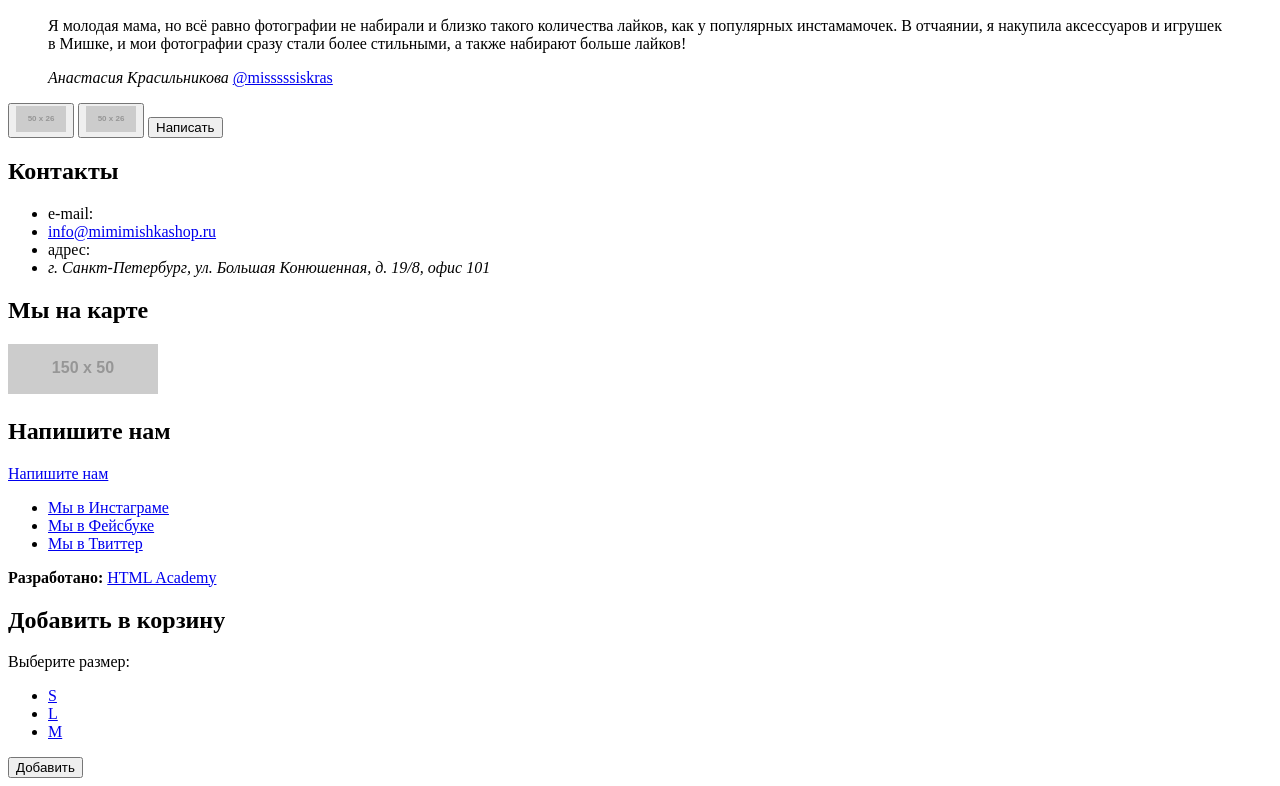
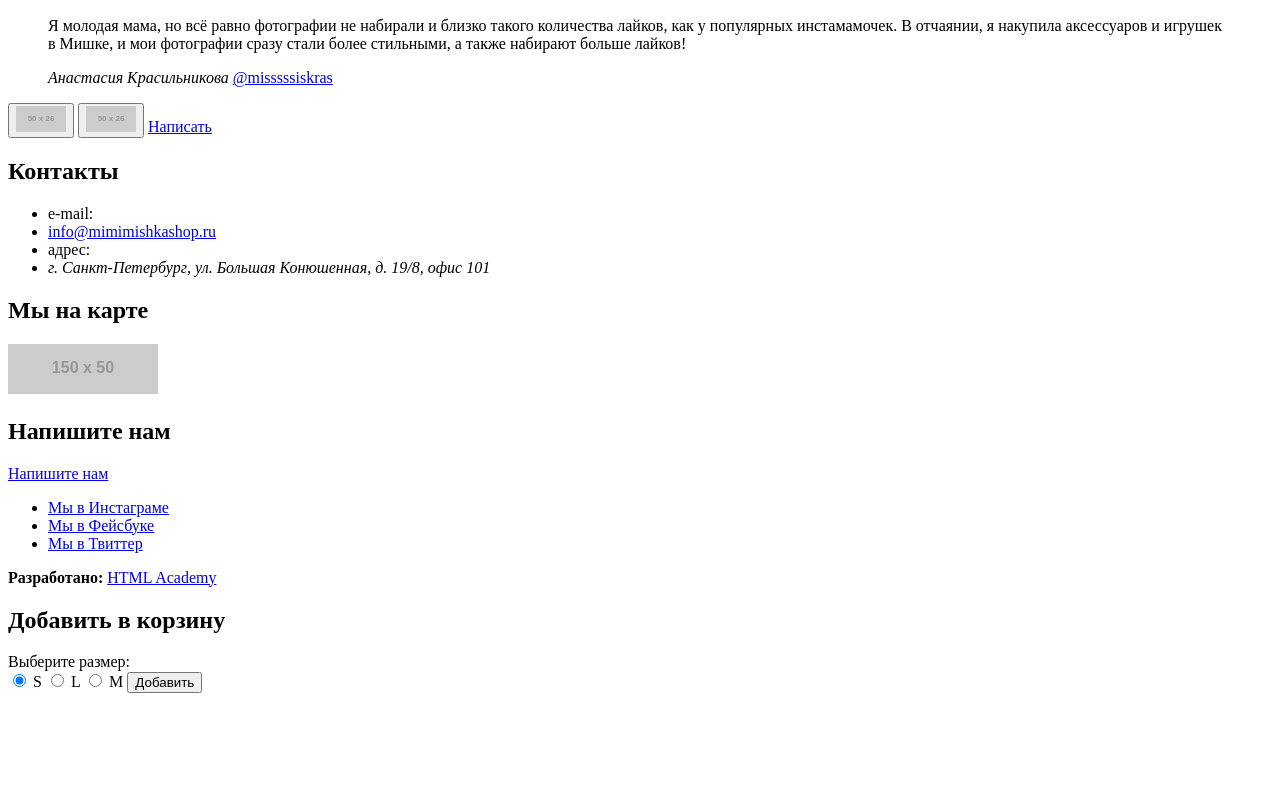
Before and after one commit to Stepan881/844681-mishka, a plain HTML site: page 4/index.html in a window 1280 px wide. Shown: the part 870-1656 px from the top of the page. After the commit the page ends 1571 px from the top, so only its background shows below. Drawn offline with Linux system fonts and the light colour scheme; placeholder pictures from the web are drawn by us.

Commit message:
:heavy_check_mark: Сборка #4

```diff
--- a/4/index.html
+++ b/4/index.html
@@ -26,7 +26,7 @@
         <h2 class="goods__head">Милые штуки ручной работы для дома</h2>
         <a class="goods__list" href="#">
           <ul class="goods__list">
-            <li class="goods__items"><a class="goods__link"href="#">Предметы интерьера</a></li>
+            <li class="goods__items"><a class="goods__link" href="#">Предметы интерьера</a></li>
             <li class="goods__items"><a class="goods__link" href="#">Детские игрушки</a></li>
           </ul>
         </a>
@@ -78,7 +78,7 @@
           </blockquote>
           <button class="reviews__btn" type="button"><img class="reviews__prev--img" src="http://placehold.it/50x26" alt="prev"></button>
           <button class="reviews__btn" type="button"><img class="reviews__next--img" src="http://placehold.it/50x26" alt="next"></button>
-          <button class="reviews__btn-write" type="button">Написать</button>
+          <a class="reviews__btn-write" href="#">Написать</a>
       </section>
       <section class="contacts">
         <h2 class="contacts__header">Контакты</h2>
@@ -103,13 +103,13 @@
       <div class="footer__social">
       <ul class="footer__list">
         <li class="footer__item">
-          <a class="footer__link footer__instagram" href="#">Мы в Инстаграме</a>
+          <a class="footer__instagram" href="#">Мы в Инстаграме</a>
         </li>
         <li class="social__item">
-          <a class="footer__link footer__facebook" href="#">Мы в Фейсбуке</a>
+          <a class="footer__facebook" href="#">Мы в Фейсбуке</a>
         </li>
         <li class="social__item">
-          <a class="footer__link footer__twitter" href="#">Мы в Твиттер</a>
+          <a class="footer__twitter" href="#">Мы в Твиттер</a>
         </li>
       </ul>
       </div>
@@ -121,12 +121,21 @@
     <section class="popap">
       <h2 class="popap__header">Добавить в корзину</h2>
       <span class="popap__size">Выберите размер:</span>
-      <ul class="popap__list">
-        <li class="popap__item"><a class="popap__link-s" href="#">S</a></li>
-        <li class="popap__item"><a class="popap__link-l" href="#">L</a></li>
-        <li class="popap__item"><a class="popap__link-m" href="#">M</a></li>
-      </ul>
-      <button class="popap__btn-upload" type="button" name="upload">Добавить</button>
+        <form class="popap__form" action="https://echo.htmlacademy.ru" method="post">
+          <label class="popap__label" for="radio">
+            <input class="popap__link" type="radio" name="Размер" value="S" checked>
+            S
+          </label>
+          <label class="popap__label" for="radio">
+            <input class="popap__link" type="radio" name="Размер" value="L">
+            L
+          </label>
+          <label class="popap__label" for="radio">
+            <input class="popap__link" type="radio" name="Размер" value="M">
+            M
+          </label>
+          <button class="popap__btn-upload" type="submit">Добавить</button>
+        </form>
     </section>
   </body>
 </html>
```
Also changed, not shown: 4/catalog.html (+28 -12 lines), 4/form.html (+4 -4 lines).
